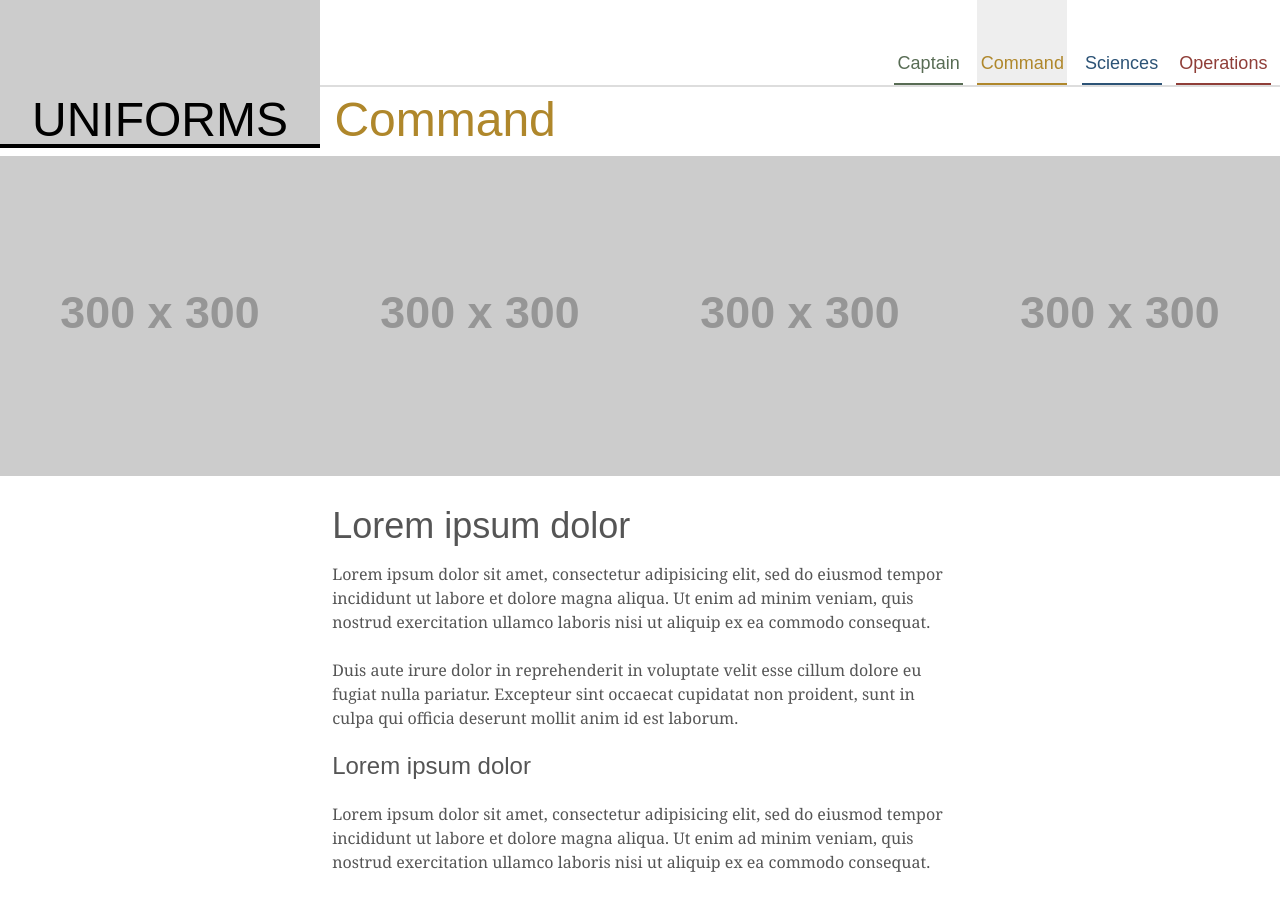
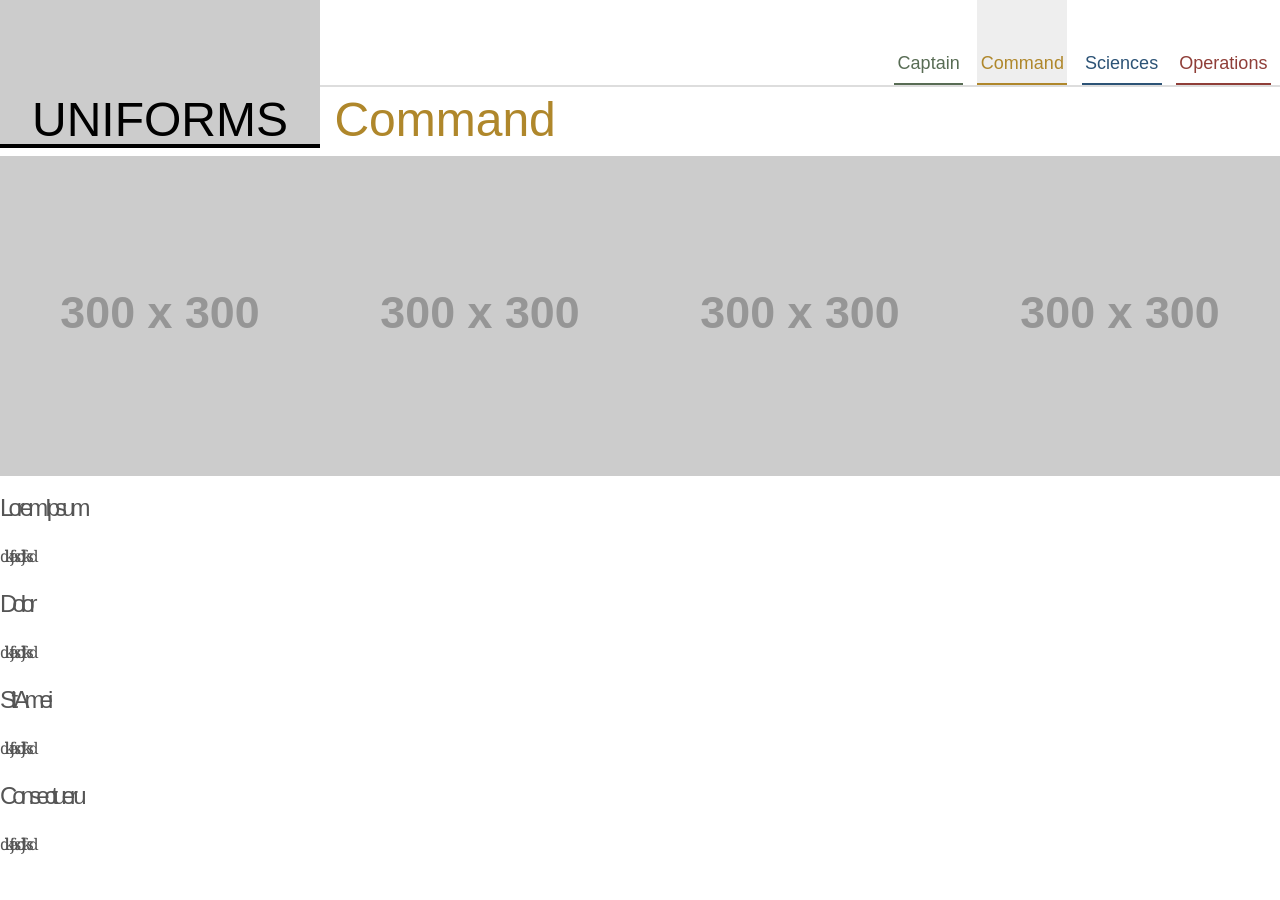
Before and after one commit to liannehebert/many-pages, a Jekyll site: the page built from command.html, in a window 1280 px wide and 900 px high. Built offline with Jekyll 4.4.1, drawn with Linux system fonts in a browser that asks for light colours; some web fonts are replaced; Markdown is read by kramdown in place of the engine named in the settings.

Commit message:
Trying to make bucket text

```diff
--- a/command.html
+++ b/command.html
@@ -8,7 +8,24 @@ title: Command
 		<img src="http://placehold.it/300x300" class="unit-s-1-4 unit-m-1-4 unit-l-1-4" alt="">
 		<img src="http://placehold.it/300x300" class="unit-s-1-4 unit-m-1-4 unit-l-1-4" alt="">
 		<img src="http://placehold.it/300x300" class="unit-s-1-4 unit-m-1-4 unit-l-1-4" alt="">
-</div>
+
+
+	<div class="unit-s-1-4 unit-m-1-4 unit-l-1-4">
+			<h3>Lorem Ipsum</h3>
+			<p>dlkfjasdljflksd</p>
+
+
+			<h3>Dolor</h3>
+			<p>dlkfjasdljflksd</p>
+
+			<h3>Sit Amei</h3>
+			<p>dlkfjasdljflksd</p>
+
+			<h3>Consectueru</h3>
+			<p>dlkfjasdljflksd</p>
+
+	</div>
+
 
 	<div class="unit unit-s-hidden unit-m-hidden unit-l-1-4">&nbsp;
 	</div>
@@ -23,14 +40,15 @@ title: Command
 		</div>
 	</div>
 
-</div>
+
+
 
 <div class="grid">
 
 	<div class="unit unit-s-hidden unit-m-hidden unit-l-1-4">&nbsp;</div>
 
 	<div class="unit unit-s-1 unit-m-1 unit-l-3-4">
-		<img src="http://placehold.it/1600x600&amp;text=Slideshow" class="flex-img" alt="">
+		<img src="http://placehold.it/400x800" class="unit-s-1-4 unit-m-1-4 unit-l-1-4" alt="">
 	</div>
 
 </div>
```
Also changed, not shown: 1 other file.
